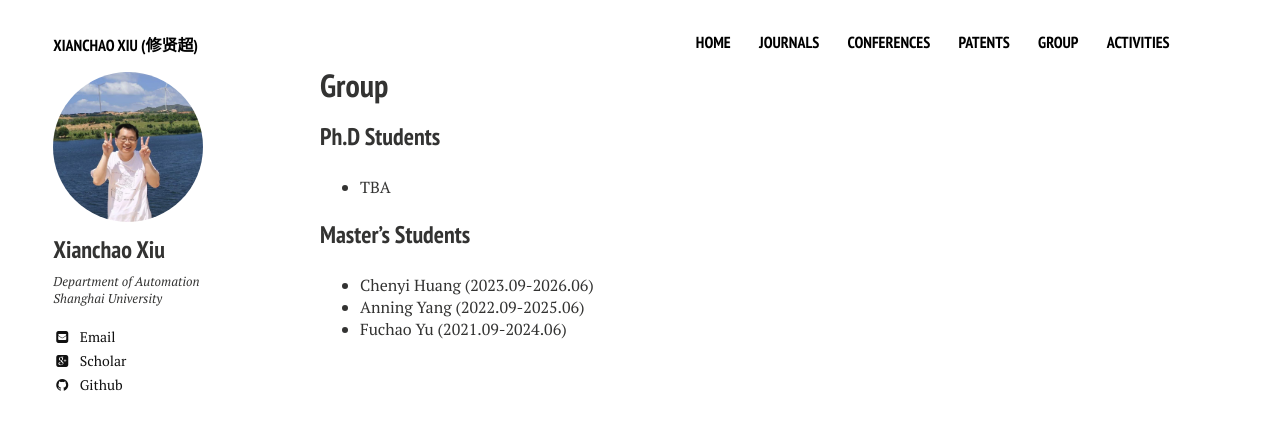
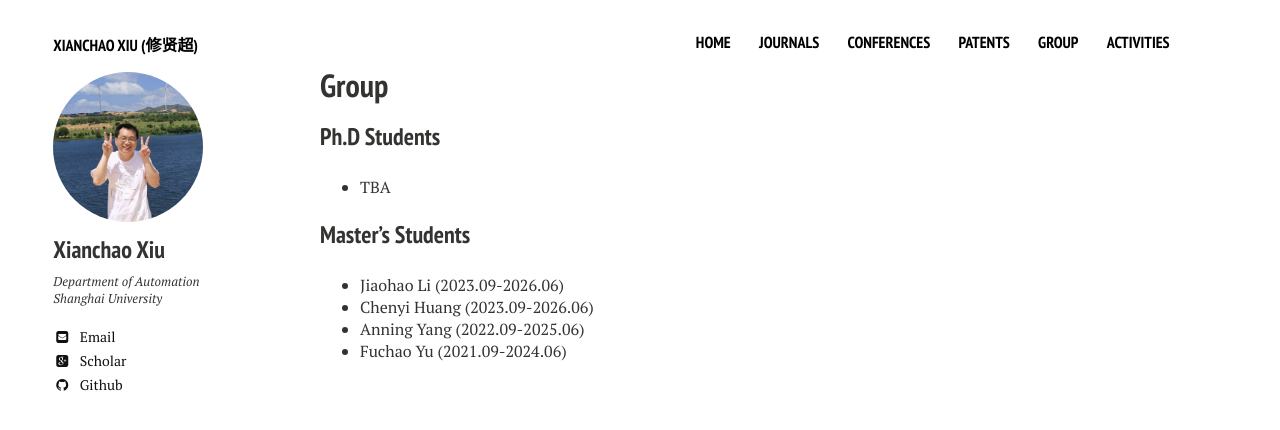
Before and after one commit to xianchaoxiu/xianchaoxiu.github.io, a Jekyll site: the page built from group/index.md, in a window 1280 px wide. Shown: the top 430 px of the page. Built offline with Jekyll 4.4.1, drawn with Linux system fonts in a browser that asks for light colours; nearby versions of some CDN libraries.

Commit message:
Update index.md

```diff
--- a/group/index.md
+++ b/group/index.md
@@ -12,6 +12,7 @@ share: false
 * TBA
 
 ### Master's Students
+* Jiaohao Li (2023.09-2026.06)
 * Chenyi Huang (2023.09-2026.06)
 * Anning Yang (2022.09-2025.06)
 * Fuchao Yu (2021.09-2024.06)
```
